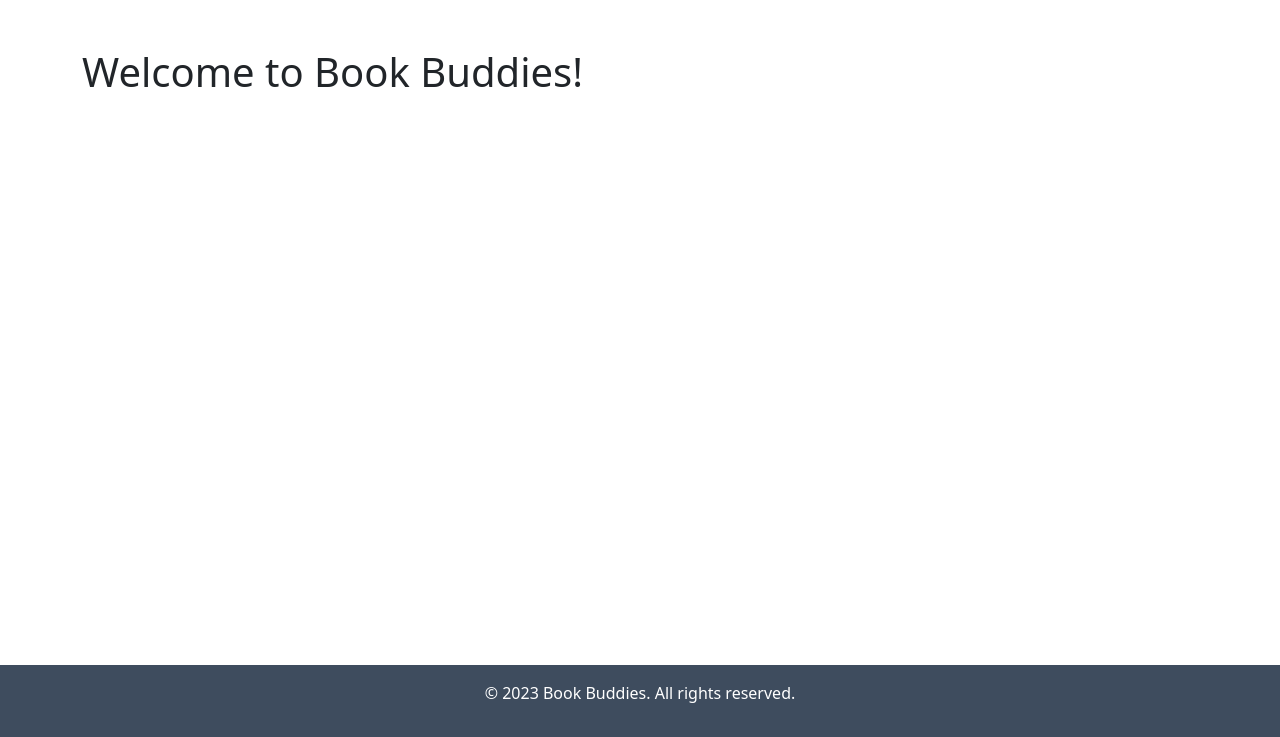
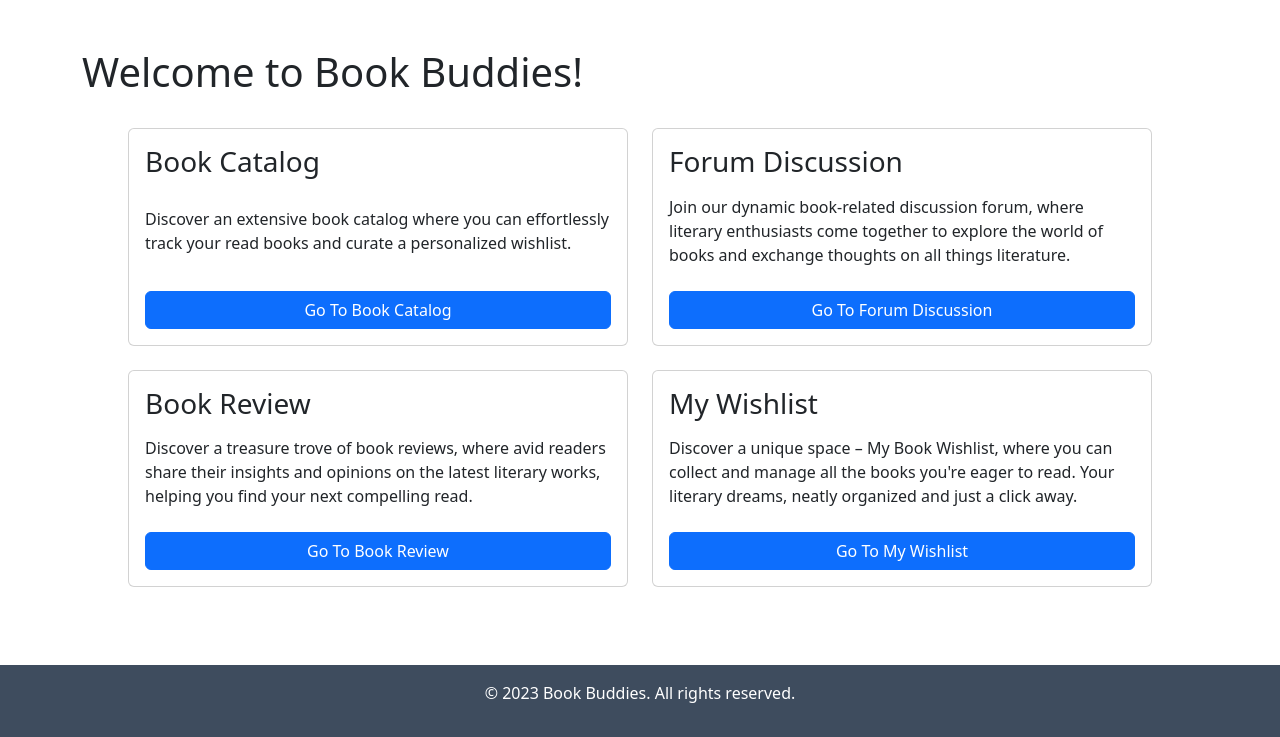
Before and after one commit to PBP-E14/book-buddies, a Django app: page / in a window 1280 px wide. Shown: the part 63-800 px from the top of the page. Run offline with Django 4.2, Linux system fonts and the light colour scheme; some libraries are stand-ins or nearby versions.

Commit message:
edit homepage

```diff
--- a/templates/homepage.html
+++ b/templates/homepage.html
@@ -1,11 +1,72 @@
-{% extends "base.html" %}
-
-{% block content %}
+{% extends "base.html" %} {% block content %}
 <header>
-  <link rel="stylesheet" href="https://cdn.jsdelivr.net/npm/bootstrap-icons@1.7.2/font/bootstrap-icons.css">
+    <link
+        rel="stylesheet"
+        href="https://cdn.jsdelivr.net/npm/bootstrap-icons@1.7.2/font/bootstrap-icons.css"
+    />
 </header>
 
 <div class="container mt-5">
     <h1>Welcome to Book Buddies!</h1>
+    <div class="w-100 d-flex flex-wrap justify-content-center gap-4 py-4">
+        <div class="card" style="max-width: 500px">
+            <div
+                class="card-body d-flex flex-column justify-content-between gap-2"
+            >
+                <h3 class="card-title">Book Catalog</h3>
+                <p class="card-text">
+                    Discover an extensive book catalog where you can
+                    effortlessly track your read books and curate a personalized
+                    wishlist.
+                </p>
+                <a href="book" class="btn btn-primary">Go To Book Catalog</a>
+            </div>
+        </div>
+        <div class="card" style="max-width: 500px">
+            <div
+                class="card-body d-flex flex-column justify-content-between gap-2"
+            >
+                <h3 class="card-title">Forum Discussion</h3>
+                <p class="card-text">
+                    Join our dynamic book-related discussion forum, where
+                    literary enthusiasts come together to explore the world of
+                    books and exchange thoughts on all things literature.
+                </p>
+                <a href="forum/show_forums" class="btn btn-primary"
+                    >Go To Forum Discussion</a
+                >
+            </div>
+        </div>
+        <div class="card" style="max-width: 500px">
+            <div
+                class="card-body d-flex flex-column justify-content-between gap-2"
+            >
+                <h3 class="card-title">Book Review</h3>
+                <p class="card-text">
+                    Discover a treasure trove of book reviews, where avid
+                    readers share their insights and opinions on the latest
+                    literary works, helping you find your next compelling read.
+                </p>
+                <a href="review/show_review/" class="btn btn-primary"
+                    >Go To Book Review</a
+                >
+            </div>
+        </div>
+        <div class="card" style="max-width: 500px">
+            <div
+                class="card-body d-flex flex-column justify-content-between gap-2"
+            >
+                <h3 class="card-title">My Wishlist</h3>
+                <p class="card-text">
+                    Discover a unique space – My Book Wishlist, where you can
+                    collect and manage all the books you're eager to read. Your
+                    literary dreams, neatly organized and just a click away.
+                </p>
+                <a href="wishlist/" class="btn btn-primary"
+                    >Go To My Wishlist</a
+                >
+            </div>
+        </div>
+    </div>
 </div>
 {% endblock %}
```
